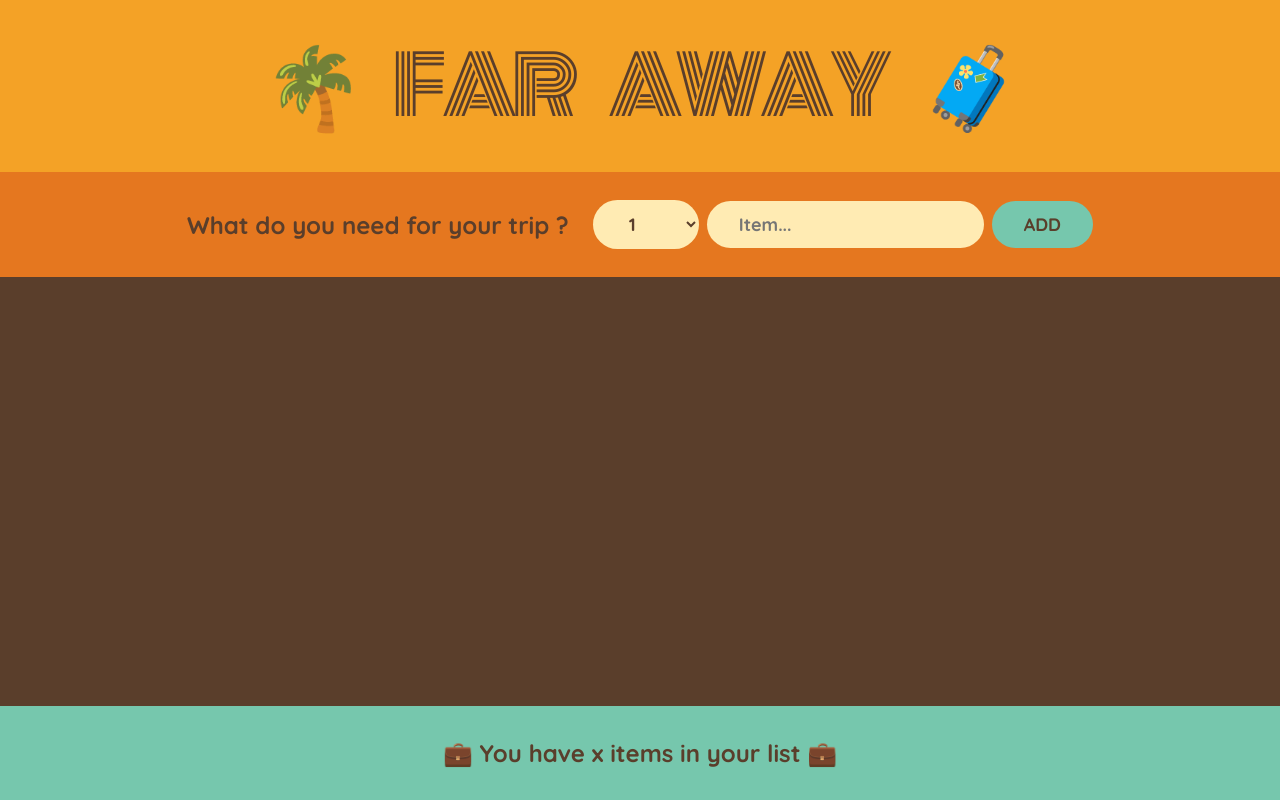
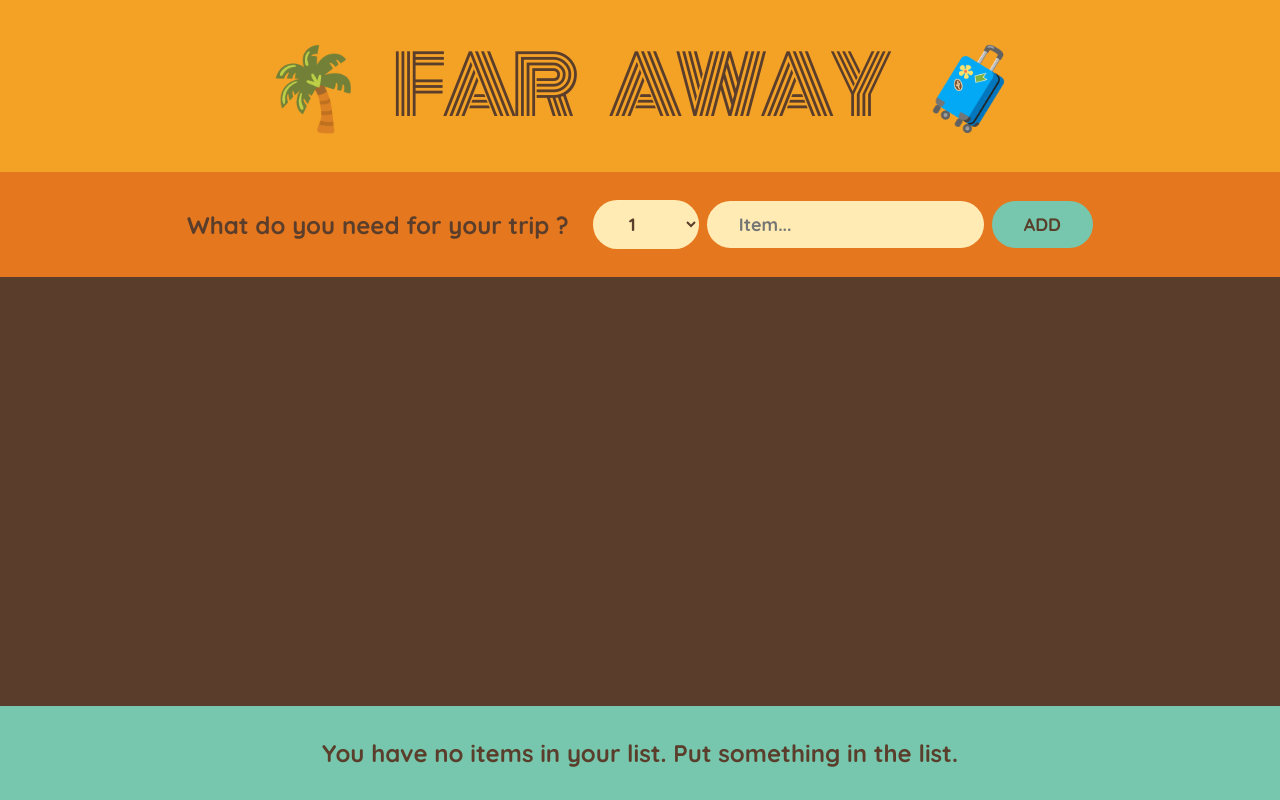
Before and after one commit to Serco627/far-away, a React (Create React App) app: page / in a window 1280 px wide. Built offline with nearby package versions, Linux system fonts and the light colour scheme.

Commit message:
add stats functionality and confetti

```diff
--- a/package.json
+++ b/package.json
@@ -7,6 +7,7 @@
     "@testing-library/react": "^13.4.0",
     "@testing-library/user-event": "^13.5.0",
     "react": "^18.3.1",
+    "react-confetti": "^6.1.0",
     "react-dom": "^18.3.1",
     "react-scripts": "5.0.1",
     "web-vitals": "^2.1.4"
--- a/src/App.js
+++ b/src/App.js
@@ -1,4 +1,5 @@
-import { useState } from "react";
+import { useEffect, useState } from "react";
+import Confetti from "react-confetti";
 
 // Lift the state up
 // 1. Move the state in the parent component -> App()
@@ -44,7 +45,7 @@ export default function App() {
         onDeleteItem={handleDeleteItem}
         onToggleItem={handleToggleItem}
       />
-      <Stats />
+      <Stats items={items} />
     </div>
   );
 }
@@ -73,7 +74,6 @@ function Form({ onAddItems }) {
     event.preventDefault();
     const newItem = { description, quantity, packed: false, id: Date.now() };
     if (!description) return;
-    console.log(newItem);
     onAddItems(newItem);
     setDescription("");
     setQuantity(1);
@@ -145,8 +145,32 @@ function Item({ item, onDeleteItem, onToggleItem }) {
   );
 }
 
-function Stats() {
+function Stats({ items }) {
+  const numItems = items.length;
+  const numPacked = items.filter((item) => item.packed).length;
+  const percentage = Math.round((numPacked / numItems) * 100);
+  const [showConfetti, setShowConfetti] = useState(false);
+
+  useEffect(() => {
+    if (percentage === 100) {
+      setShowConfetti(true);
+      setTimeout(() => setShowConfetti(false), 5000);
+    }
+  }, [percentage]);
+
   return (
-    <footer className="stats"> 💼 You have x items in your list 💼</footer>
+    <footer className="stats">
+      {showConfetti && <Confetti />}
+      <p>
+        {percentage === 100
+          ? `You are ready to go! Happy vacation! 🎉`
+          : numItems === 0
+          ? `You have no items in your list. Put something in the list.`
+          : `💼 You have ${numItems} items in your list and you already packed ${numPacked} (${percentage}%) 💼`}
+      </p>
+    </footer>
   );
 }
+// {/* {numItems === 0
+//   ? `You have no items in your list. Put something in the list.`
+//   : `💼 You have ${numItems} items in your list and you already packed ${numPacked} (${percentage}%) :  💼`} */}
```
Also changed, not shown: 1 other file (tests, documents, lock files or other folders).
